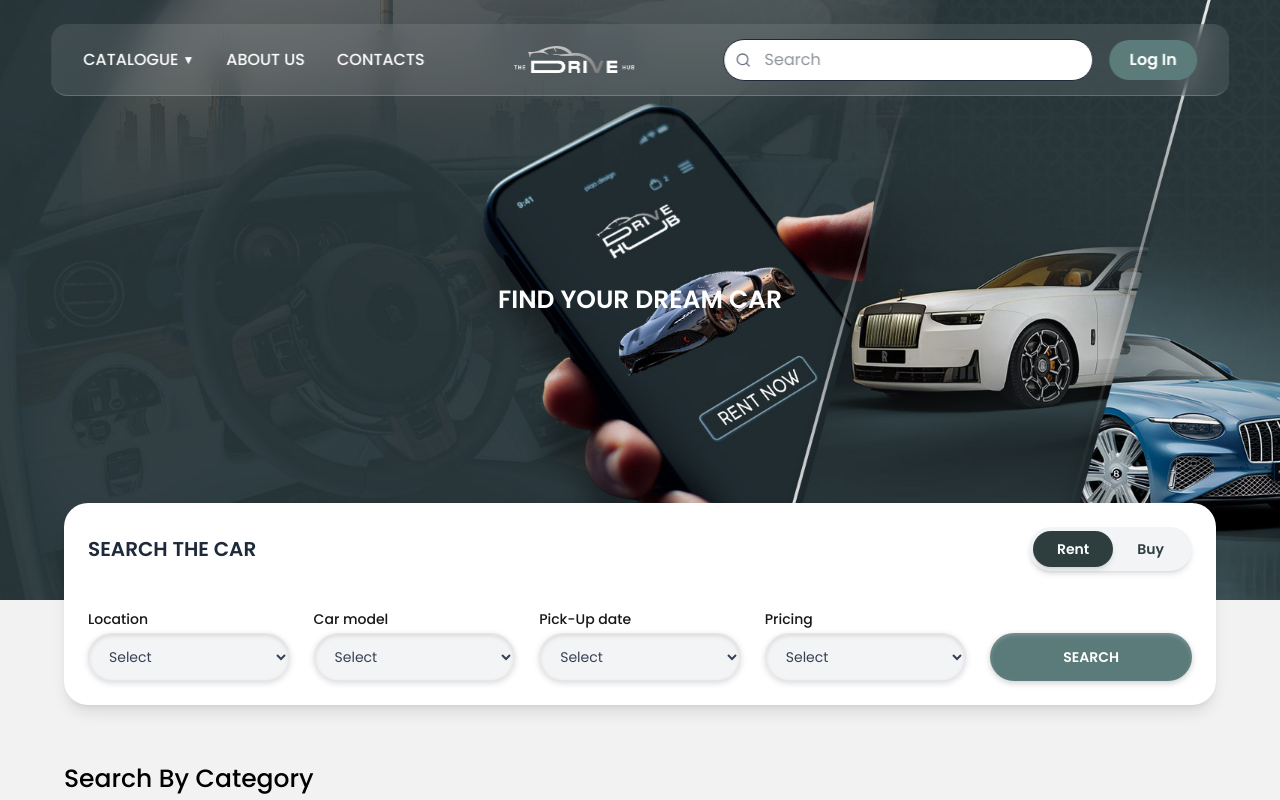
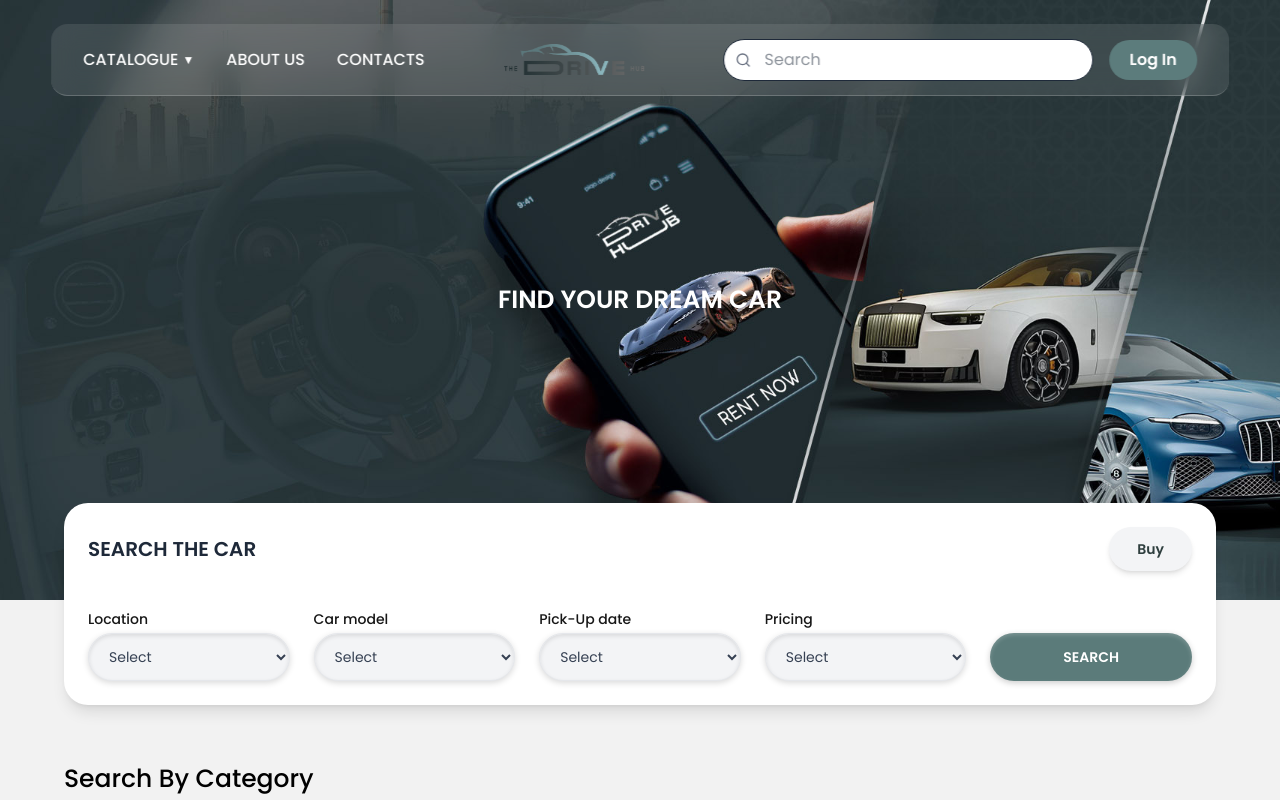
Before and after one commit to shekharcodx/tdhv2-site2, a Next.js app: page / in a window 1280 px wide. Shown: the top 800 px of the page. Built offline with nearby package versions, Linux system fonts and the light colour scheme.

Commit message:
logo set

```diff
--- a/src/app/components/Navbar.tsx
+++ b/src/app/components/Navbar.tsx
@@ -30,7 +30,7 @@ export default function Navbar() {
 
         {/* Logo */}
         <div className="flex items-center">
-          <Image src="/assets/logo.png" alt="Logo" width={120} height={40} />
+          <Image src="/assets/dlogo.png" alt="Logo" width={140} height={80} />
         </div>
 
         {/* Right Side */}
--- a/src/app/components/SearchBox.tsx
+++ b/src/app/components/SearchBox.tsx
@@ -6,9 +6,7 @@ export default function SearchBox() {
         <h2 className="text-xl font-semibold text-gray-800">SEARCH THE CAR</h2>
 
         <div className="flex items-center bg-gray-100 rounded-full p-1 shadow-inner shadow-md">
-          <button className="bg-[#2E3E3E] text-white px-6 py-2 rounded-full text-sm font-semibold shadow-md">
-            Rent
-          </button>
+
           <button className="text-[#2E3E3E] px-6 py-2 rounded-full text-sm font-semibold">
             Buy
           </button>
```
Also changed, not shown: public/assets/dlogo.png (added).
